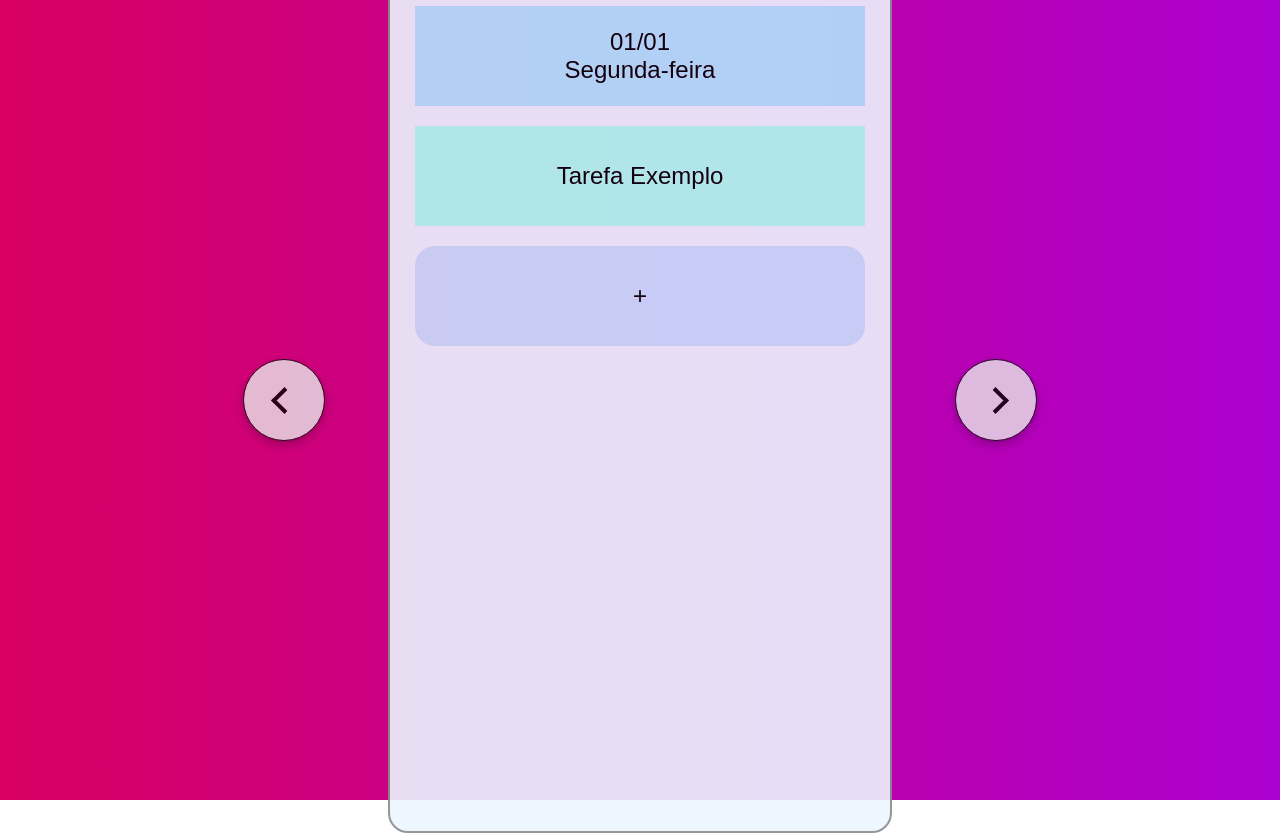
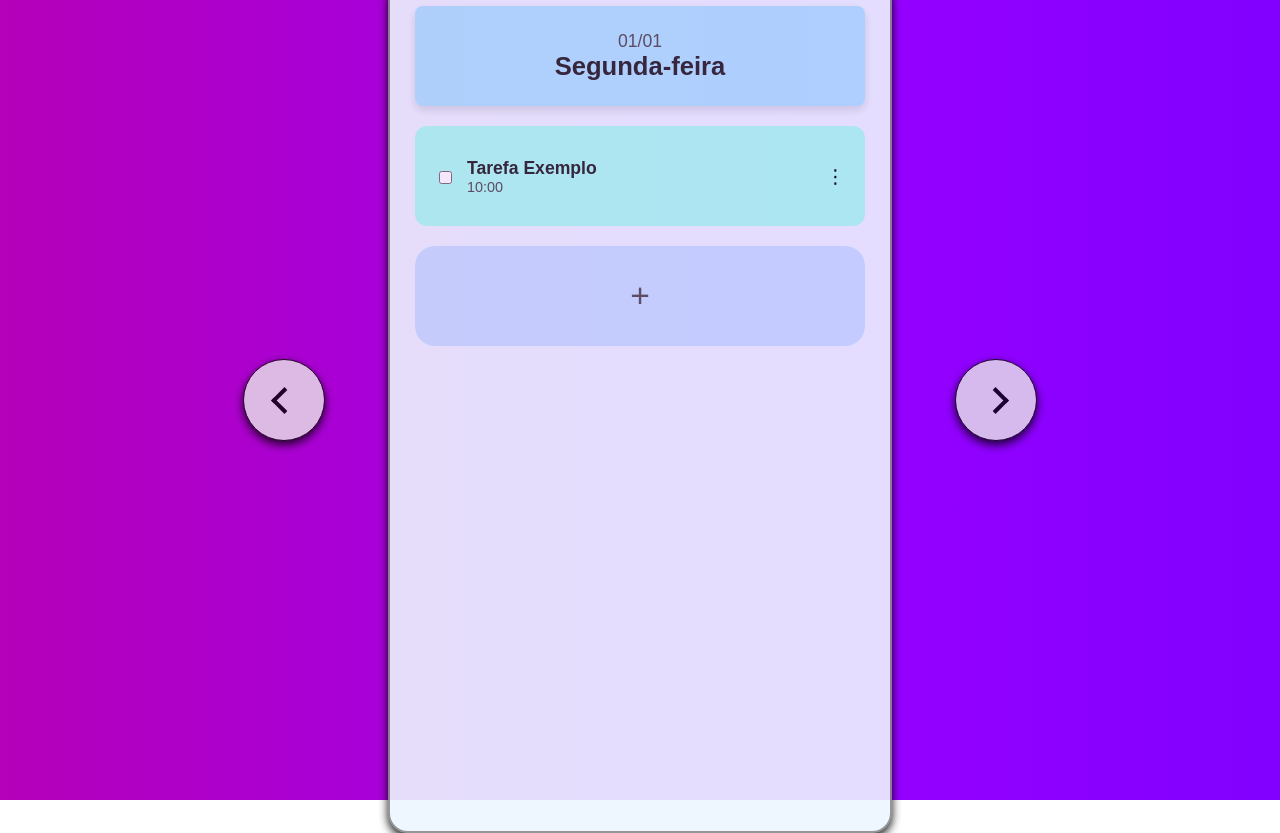
Before and after one commit to FabricioSMachado/react-planner, a React (Create React App) app in the folder aristopoles/: page / in a window 1280 px wide. Built offline with nearby package versions, Linux system fonts and the light colour scheme; the HTML template or start-up script is replaced by a standard one.

Commit message:
css foda

```diff
--- a/aristopoles/src/App.js
+++ b/aristopoles/src/App.js
@@ -1,4 +1,4 @@
-import Seta from './components/seta';
+
 import DataPlanner from './components/dataPlanner';
 import TarefaPlanner from './components/tarefaPlanner';
 import BotaoPlanner from './components/botaoPlanner';
--- a/aristopoles/src/components/botaoPlanner.js
+++ b/aristopoles/src/components/botaoPlanner.js
@@ -1,9 +1,10 @@
+import styles from './botaoPlanner.module.css'
 
 
 function BotaoPlanner() {
     return (
-        <div className="planner-dia-add">
-          <div className="planner-dia-add-botao">+</div>
+        <div className={styles["planner-dia-add"]}>
+          <div className={styles["planner-dia-add-botao"]}>+</div>
         </div>
     )
 }
--- /dev/null
+++ b/aristopoles/src/components/botaoPlanner.module.css
@@ -0,0 +1,23 @@
+.planner-dia-add {
+  display: flex;
+  text-align: center;
+  align-items: center;
+  justify-content: center;
+  height: 100px;
+  width: 90%;
+  background-color: rgb(201, 226, 255);
+  border-radius: 20px;
+  cursor: pointer;
+    transition: transform 0.25s ease, box-shadow 0.25s ease, background-color 0.25s ease;
+
+}
+.planner-dia-add:hover {
+ transform: translateY(-2px);
+  background-color: rgb(161, 203, 250);
+  transition: 0.3s;
+}
+.planner-dia-add-botao{
+    font-size: 2.1rem;
+  font-weight: 500;
+  color: #555;
+}
--- a/aristopoles/src/components/dataPlanner.js
+++ b/aristopoles/src/components/dataPlanner.js
@@ -1,9 +1,15 @@
+import styles from './dataPlanner.module.css'
 
 
 function DataPlanner() {
     return (
-        <div className="planner-dia-data">
-        <p>01/01<br/>Segunda-feira</p>
+        <div className={styles["planner-dia-data"]}>
+            <div className={styles.data}>
+            01/01
+            </div>
+            <div className={styles.diaSemana}>
+            Segunda-feira
+            </div>
         </div>
     )
 }
--- /dev/null
+++ b/aristopoles/src/components/dataPlanner.module.css
@@ -0,0 +1,30 @@
+.planner-dia-data {
+  display: flex;
+  flex-direction: column;
+  text-align: center;
+  align-items: center;
+  justify-content: center;
+  margin-top: 25px;
+  height: 100px;
+  width: 90%;
+  background-color: rgb(177, 230, 255);
+  border-radius: 8px;
+  box-shadow: 0 4px 10px rgba(0, 0, 0, 0.12);
+    transition: transform 0.25s ease, box-shadow 0.25s ease;
+
+}
+.planner-dia-data:hover {
+ transform: translateY(-2px);
+  transition: 0.3s;
+}
+.data {
+  font-size: 1.1rem;
+  font-weight: 500;
+  color: #555;
+}
+.diaSemana {
+  font-size: 1.6rem;
+  font-weight: 600;
+  color: #2b2b2b;
+
+}
--- a/aristopoles/src/components/navegacao.js
+++ b/aristopoles/src/components/navegacao.js
@@ -1,8 +1,10 @@
 import Seta from './seta.js'
+import styles from './navegacao.module.css'
+
 
 function Navegacao({ direction = 'left' }) {
     return (
-        <div className="planner-botao">
+        <div className={styles["planner-botao"]}>
         <Seta direction={direction}/>
         </div>
     )
--- /dev/null
+++ b/aristopoles/src/components/navegacao.module.css
@@ -0,0 +1,20 @@
+.planner-botao {
+  border-radius: 50%;
+  margin: 50px;
+  background-color: rgb(233, 233, 233);
+  width: 80px;
+  height: 80px;
+  opacity: 80%;
+  border: solid 1px black;
+  box-shadow: 0 4px 10px rgba(0, 0, 0, 1);
+  display: flex;
+  align-items: center;
+  justify-content: center;
+  cursor: pointer;
+    transition: transform 0.25s ease, box-shadow 0.25s ease, opacity 0.25s ease;;
+
+}
+.planner-botao:hover {
+  opacity: 95%;
+  transition: 0.3s;
+}
--- a/aristopoles/src/components/seta.module.css
+++ b/aristopoles/src/components/seta.module.css
@@ -5,6 +5,7 @@
   border-bottom: 4px solid black;
   transform: rotate(45deg);
 }
+
 .left {
   transform: rotate(45deg);
 }
--- a/aristopoles/src/components/tarefaPlanner.js
+++ b/aristopoles/src/components/tarefaPlanner.js
@@ -1,9 +1,20 @@
+import styles from './tarefaPlanner.module.css'
 
 
 function TarefaPlanner() {
     return (
-        <div className="planner-dia-tarefas">
-          Tarefa Exemplo
+        <div className={styles["planner-dia-tarefas"]}>
+         <div className={styles.checkTarefa}>
+            <input type="checkbox" />
+         </div>
+
+        <div className={styles.conteudoTarefa}>
+            <span className={styles.tituloTarefa}>Tarefa Exemplo</span>
+            <span className={styles.horaTarefa}>10:00</span>
+        </div>
+        <div className={styles.acaoTarefa}>
+        ⋮
+        </div>
         </div>
     )
 }
--- /dev/null
+++ b/aristopoles/src/components/tarefaPlanner.module.css
@@ -0,0 +1,38 @@
+.planner-dia-tarefas {
+  display: flex;
+  align-items: center;
+  height: 100px;
+  width: 90%;
+  background-color: rgb(175, 255, 242);
+  border-radius: 12px;
+    transition: transform 0.25s ease, box-shadow 0.25s ease;
+
+  }
+.planner-dia-tarefas:hover {
+ transform: translateY(-2px);
+  transition: 0.3s;
+}
+.checkTarefa {
+margin-right: 12px;
+margin-left: 20px;
+}
+.conteudoTarefa {
+    display: flex;
+  flex-direction: column;
+  flex: 1;
+    text-align: left;
+}
+.tituloTarefa{
+    font-size: 1.1rem;
+  font-weight: 600;
+  color: #2b2b2b;
+}
+.horaTarefa{
+    font-size: 0.9rem;
+  color: #555;
+}
+.acaoTarefa{
+    font-size: 1.2rem;
+  cursor: pointer;
+  margin-right: 20px;
+}
--- a/aristopoles/src/index.css
+++ b/aristopoles/src/index.css
@@ -27,28 +27,9 @@ code {
   margin-top: 1vw;
   border-radius: 20px;
   opacity: 90%;
+  box-shadow: 0 4px 10px rgba(0, 0, 0, 1);
+
 }
-
-.planner-dia-data {
-  display: flex;
-  text-align: center;
-  align-items: center;
-  justify-content: center;
-  margin-top: 25px;
-  height: 100px;
-  width: 90%;
-  background-color: rgb(177, 230, 255);
-}
-
-.planner-dia-tarefas {
-  display: flex;
-  text-align: center;
-  align-items: center;
-  justify-content: center;
-  height: 100px;
-  width: 90%;
-  background-color: rgb(175, 255, 242);
-  }
 
 .planner-dia-add {
   display: flex;
@@ -84,7 +65,7 @@ main {
   );
 
   background-size: 1600% 1600%;
-  animation: gradientMove 150s ease infinite;
+  animation: gradientMove 100s ease infinite;
 
 }
 
@@ -108,7 +89,7 @@ main {
   height: 80px;
   opacity: 80%;
   border: solid 1px black;
-  box-shadow: 0 4px 10px rgba(0, 0, 0, 0.3);
+  box-shadow: 0 4px 10px rgba(0, 0, 0, 1);
   display: flex;
   align-items: center;
   justify-content: center;
```
